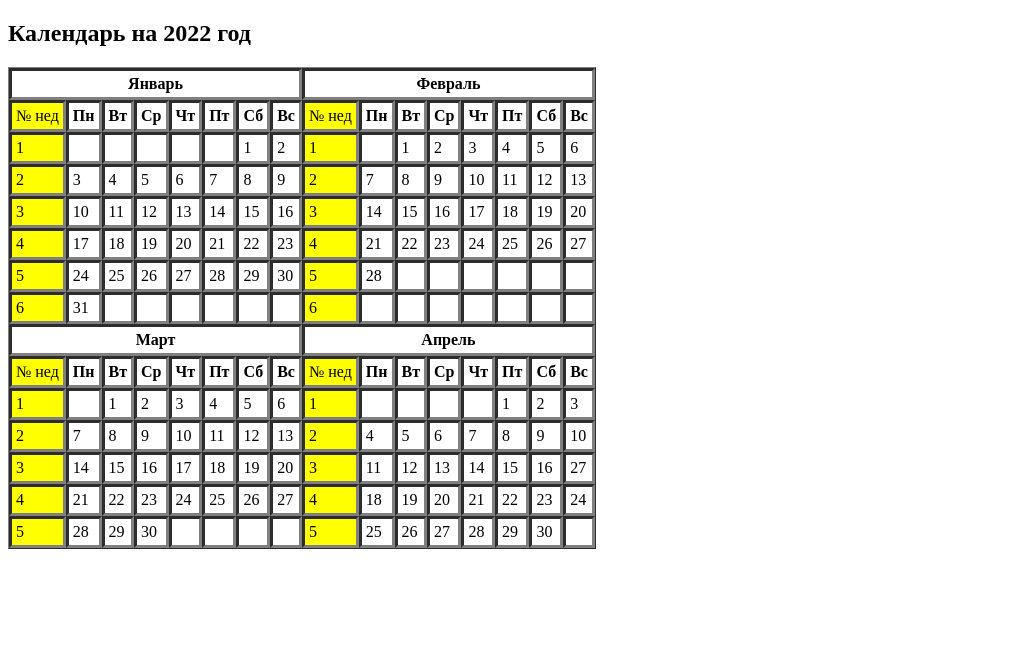
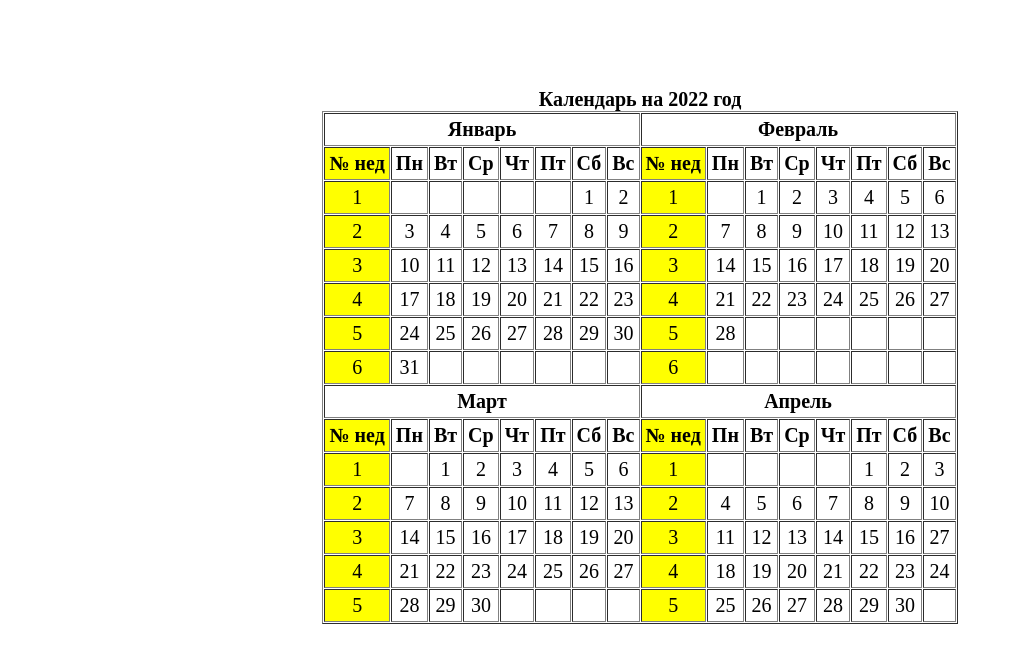
Before and after one commit to gavril3/HW4, a plain HTML site: page index.html in a window 1280 px wide. Shown: the whole page, without its empty margins (0-1013 px from the left). Drawn offline with Linux system fonts and the light colour scheme.

Commit message:
календарь

```diff
--- a/index.html
+++ b/index.html
@@ -7,28 +7,39 @@
     <meta name="viewport" content="width=device-width, initial-scale=1.0">
     <title>TABLE</title>
     <style>
+        body {
+            font-size: 20px;
+            padding: 5rem;
+        }
+
         th,
         td {
             padding: 0.25rem;
-            border-width: 3px;
+        }
+
+        table {
+            text-align: center;
+            margin-left: auto;
+            margin-right: auto;
         }
     </style>
 </head>
 
-<body { font-size: 20px; padding: 5rem; }>
+<body>
     <section>
-        <h2>Календарь на 2022 год</h2>
-        <table border="1" cellspacing="0">
+        <table border="1" cellspacing="1">
+            <caption><b>Календарь на 2022 год</b></caption>
             <!-- Январь, Февраль -->
             <thead>
                 <tr>
-                    <th colspan="8">Январь</th>
+                    <th colspan="8"><b>Январь</b></th>
                     <th colspan="8">Февраль</th>
                 </tr>
             </thead>
             <!-- заголовки январь, февраль -->
+            <tbody>
                 <tr>
-                <td bgcolor="yellow">№ нед</td>
+                    <td bgcolor="yellow"><b>№ нед</b></td>
                     <th>Пн</th>
                     <th>Вт</th>
                     <th>Ср</th>
@@ -36,7 +47,7 @@
                     <th>Пт</th>
                     <th>Сб</th>
                     <th>Вс</th>
-                <td bgcolor="yellow">№ нед</td>
+                    <td bgcolor="yellow"><b>№ нед</b></td>
                     <th>Пн</th>
                     <th>Вт</th>
                     <th>Ср</th>
@@ -48,15 +59,15 @@
                 <!-- 1 нед январь, февраль -->
                 <tr>
                     <td bgcolor="yellow">1</td>
-                <td></td>
-                <td></td>
-                <td></td>
-                <td></td>
-                <td></td>
+                    <td>&nbsp;</td>
+                    <td>&nbsp;</td>
+                    <td>&nbsp;</td>
+                    <td>&nbsp;</td>
+                    <td>&nbsp;</td>
                     <td>1</td>
                     <td>2</td>
                     <td bgcolor="yellow">1</td>
-                <td></td>
+                    <td>&nbsp;</td>
                     <td>1</td>
                     <td>2</td>
                     <td>3</td>
@@ -64,6 +75,7 @@
                     <td>5</td>
                     <td>6</td>
                 </tr>
+
                 <!-- 2 нед январь, февраль -->
                 <tr>
                     <td bgcolor="yellow">2</td>
@@ -134,32 +146,33 @@
 
                     <td bgcolor="yellow">5</td>
                     <td>28</td>
-                <td></td>
-                <td></td>
-                <td></td>
-                <td></td>
-                <td></td>
-                <td></td>
+                    <td>&nbsp;</td>
+                    <td>&nbsp;</td>
+                    <td>&nbsp;</td>
+                    <td>&nbsp;</td>
+                    <td>&nbsp;</td>
+                    <td>&nbsp;</td>
                 </tr>
                 <!-- 6 нед январь, февраль -->
                 <tr>
                     <td bgcolor="yellow">6</td>
                     <td>31</td>
-                <td></td>
-                <td></td>
-                <td></td>
-                <td></td>
-                <td></td>
-                <td></td>
+                    <td>&nbsp;</td>
+                    <td>&nbsp;</td>
+                    <td>&nbsp;</td>
+                    <td>&nbsp;</td>
+                    <td>&nbsp;</td>
+                    <td>&nbsp;</td>
                     <td bgcolor="yellow">6</td>
-                <td></td>
-                <td></td>
-                <td></td>
-                <td></td>
-                <td></td>
-                <td></td>
-                <td></td>
+                    <td>&nbsp;</td>
+                    <td>&nbsp;</td>
+                    <td>&nbsp;</td>
+                    <td>&nbsp;</td>
+                    <td>&nbsp;</td>
+                    <td>&nbsp;</td>
+                    <td>&nbsp;</td>
                 </tr>
+            </tbody>
             <!-- Март, Апрель -->
             <thead>
                 <tr>
@@ -168,8 +181,9 @@
                 </tr>
             </thead>
             <!-- заголовки март, апрель -->
+            <tbody>
                 <tr>
-                    <td bgcolor="yellow">№ нед</td>
+                    <td bgcolor="yellow"><b>№ нед</b></td>
                     <th>Пн</th>
                     <th>Вт</th>
                     <th>Ср</th>
@@ -177,7 +191,7 @@
                     <th>Пт</th>
                     <th>Сб</th>
                     <th>Вс</th>
-                    <td bgcolor="yellow">№ нед</td>
+                    <td bgcolor="yellow"><b>№ нед</b></td>
                     <th>Пн</th>
                     <th>Вт</th>
                     <th>Ср</th>
@@ -189,7 +203,7 @@
                 <!-- 1 нед март, апрель -->
                 <tr>
                     <td bgcolor="yellow">1</td>
-                    <td></td>
+                    <td>&nbsp;</td>
                     <td>1</td>
                     <td>2</td>
                     <td>3</td>
@@ -197,10 +211,10 @@
                     <td>5</td>
                     <td>6</td>
                     <td bgcolor="yellow">1</td>
-                    <td></td>
-                    <td></td>
-                    <td></td>
-                    <td></td>
+                    <td>&nbsp;</td>
+                    <td>&nbsp;</td>
+                    <td>&nbsp;</td>
+                    <td>&nbsp;</td>
                     <td>1</td>
                     <td>2</td>
                     <td>3</td>
@@ -268,10 +282,10 @@
                     <td>28</td>
                     <td>29</td>
                     <td>30</td>
-                    <td></td>
-                    <td></td>
-                    <td></td>
-                    <td></td>
+                    <td>&nbsp;</td>
+                    <td>&nbsp;</td>
+                    <td>&nbsp;</td>
+                    <td>&nbsp;</td>
 
                     <td bgcolor="yellow">5</td>
                     <td>25</td>
@@ -280,11 +294,12 @@
                     <td>28</td>
                     <td>29</td>
                     <td>30</td>
-                    <td></td>
+                    <td>&nbsp;</td>
                 </tr>
-
+            </tbody>
         </table>
     </section>
+
 </body>
 
 </html>
```
Also changed, not shown: Новый текстовый документ.txt (deleted). Lines whose indentation alone changed are shown as unchanged.
